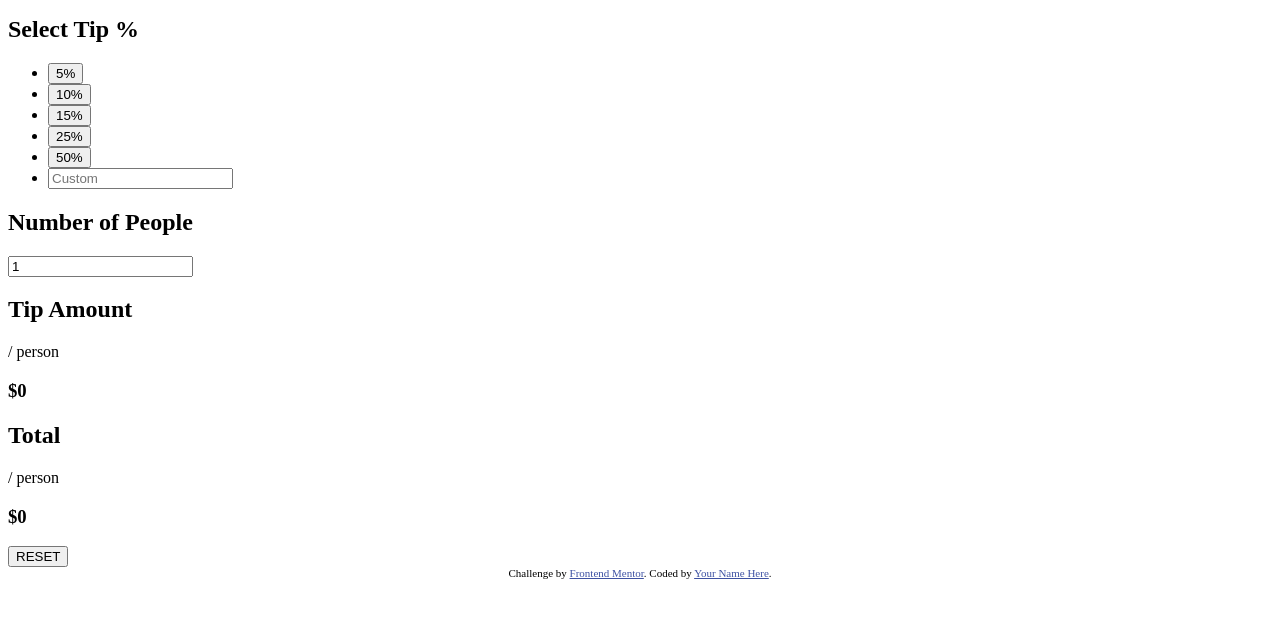
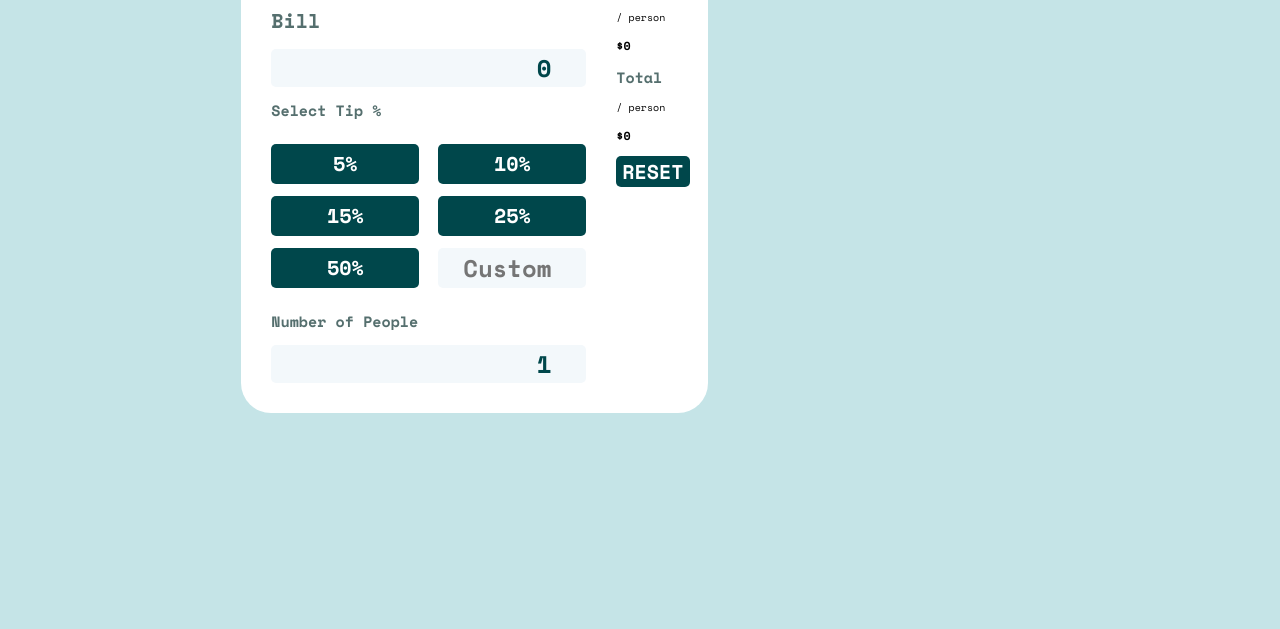
Before and after one commit to Kakalanp/Tip-calculator, a plain HTML site: page index.html in a window 1280 px wide. Shown: the part 171-800 px from the top of the page. Drawn offline with nearby package versions, Linux system fonts and the light colour scheme.

Commit message:
Add data wrapper style

```diff
--- a/index.html
+++ b/index.html
@@ -9,18 +9,15 @@
       sizes="32x32"
       href="./images/favicon-32x32.png"
     />
+    <link rel="preconnect" href="https://fonts.googleapis.com" />
+    <link rel="preconnect" href="https://fonts.gstatic.com" crossorigin />
+    <link
+      href="https://fonts.googleapis.com/css2?family=Space+Mono:ital,wght@0,400;0,700;1,400;1,700&display=swap"
+      rel="stylesheet"
+    />
 
+    <link rel="stylesheet" href="style.css" />
     <title>Frontend Mentor | Tip calculator app</title>
-
-    <style>
-      .attribution {
-        font-size: 11px;
-        text-align: center;
-      }
-      .attribution a {
-        color: hsl(228, 45%, 44%);
-      }
-    </style>
   </head>
   <body>
     <header><img src="./images/logo.svg" alt="" /></header>
@@ -28,16 +25,16 @@
     <div class="general-wrapper">
       <div class="data-wrapper">
         <h1>Bill</h1>
-        <input type="number" value="0">
+        <input type="number" value="0" />
 
         <h2>Select Tip %</h2>
         <ul>
-          <li id="percentage-5"><button>5%</button></li>
-          <li id="percentage-10"><button>10%</button></li>
-          <li id="percentage-15"><button>15%</button></li>
-          <li id="percentage-25"><button>25%</button></li>
-          <li id="percentage-50"><button>50%</button></li>
-          <li><input type="number" placeholder="Custom" /></li>
+          <li id="percentage-5"><button class="percentage-button">5%</button></li>
+          <li id="percentage-10"><button class="percentage-button">10%</button></li>
+          <li id="percentage-15"><button class="percentage-button">15%</button></li>
+          <li id="percentage-25"><button class="percentage-button">25%</button></li>
+          <li id="percentage-50"><button class="percentage-button">50%</button></li>
+          <li><input type="number" placeholder="Custom" class="percentage-button" /></li>
         </ul>
         <h2>Number of People</h2>
         <input type="number" value="1" />
--- a/style.css
+++ b/style.css
@@ -39,15 +39,16 @@ ul {
     padding: 0;
     display: flex;
     flex-wrap: wrap;
-    justify-content: space-around;
+    justify-content: space-between;
     row-gap: 12px;
 }
 
 li {
-    width: 40%;
+    width: 47%;
 }
 
 input {
+    box-sizing: border-box;
     font-size: 2.4rem;
     text-align: right;
     color: var(--dark-primary);
@@ -55,8 +56,10 @@ input {
     font-weight: 700;
     background-color: var(--secondary);
     border: 0;
-    border-radius: 1px;
+    border-radius: 5px;
     width: 100%;
+    padding-right: 20px;
+
 }
 
 button {
@@ -66,8 +69,18 @@ button {
     font-weight: 700;
     border: 0;
     border-radius: 5px;
+    font-size: 2rem;
+}
+
+.active {
+    background-color: var(--primary);
+    color: #00474b;
+}
+
+.percentage-button {
     width: 100%;
-    font-size: 2rem;
+    height: 40px;
+    box-sizing: border-box;
 }
 
 .general-wrapper {
@@ -82,7 +95,7 @@ button {
 .data-wrapper {
     display: flex;
     flex-direction: column;
-    padding: 20px;
+    padding: 30px;
     box-sizing: border-box;
     width: 375px;
 }
```
